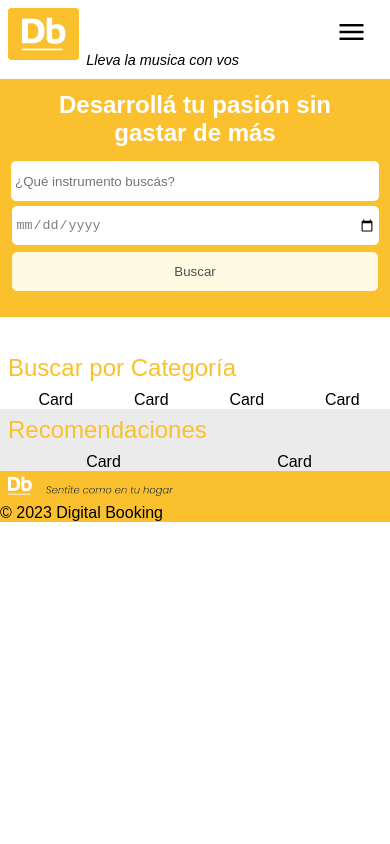
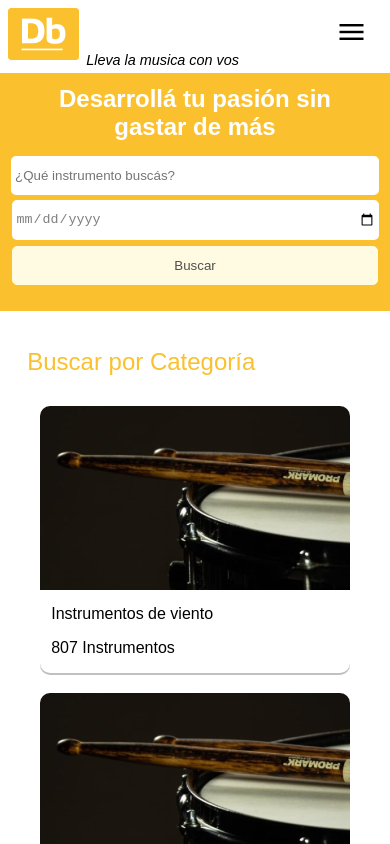
Before and after one commit to YesseniaJimenez/proyectoFinal, a React (Vite) app in the folder Frontend/Digital_Booking/: page /login in a window 390 px wide. Both pictures are taken after typing "name@example.com", "Sample123" into the empty fields and a click on the button "Ingresar". Shown: the top 844 px of the page. Built offline with nearby package versions, Linux system fonts and the light colour scheme.

Commit message:
added more styles, responsive design, cards

```diff
--- a/Frontend/Digital_Booking/src/App.css
+++ b/Frontend/Digital_Booking/src/App.css
@@ -1,8 +1,15 @@
+.App{
+	height: 100%;
+}
+
 /* ------------ Header ------------ */
 
 .header {
 	background-color: #FFFFFF;
 	margin-bottom: 10px;
+	width: 100%;
+	position: fixed;
+	top: 0;
 }
 
 .navBar {
@@ -49,6 +56,13 @@
 	right: 0.7em;
 	top: 0.5em;
 	display: none;
+}
+
+/* ------------ Main Home ------------ */
+
+.main-home {
+	height: 100%;
+	margin-top: 4.5625em;
 }
 
 /* ------------ Footer ------------ */
@@ -110,31 +124,66 @@
 .search-category {
 	background-color: white;
 	padding-left: 2.5em;
+	padding-right: 2.5em;
+	padding-bottom: 2.5em;
 }
 
 .search-category>h2 {
 	font-size: 1.5em;
 	font-weight: 400;
 	margin: 0.4em 0 0.4em;
+	padding-left: 0.8em;
 }
 
-/* Recomendations */
+.search-category .category-cards {
+	display: flex;
+	flex-wrap: wrap;
+	justify-content: space-evenly;
+	gap: 5px;
+}
+
+/* ------------ Recomendations ------------ */
 
 .recomendations {
 	background-color: rgb(235, 235, 235);
-	padding-left: 2.5em;
-	padding-top: 0.4em;
+	padding: 0.4em 2.5em 2.5em 2.5em;
 }
 
 .recomendations>h2 {
 	font-size: 1.5em;
 	font-weight: 400;
 	margin: 0 0 0.4em;
+	padding-left: 0.8em;
+}
+
+.recomendations .recomendation-cards {
+	display: flex;
+	justify-content: space-around;
+	flex-wrap: wrap;
+}
+
+/* ------------ Card ------------ */
+
+.card {
+	box-shadow: 0px 2px rgb(192, 192, 192);
+	border-radius: 0 0 10px 10px;
+}
+
+.card > a > img {
+	border-radius: 10px 10px 0 0;
+}
+
+.card > p:first-of-type {
+	margin-top: 0.7em;
+}
+
+.card > p {
+	padding-left: 0.7em;
 }
 
 /* ------------ Tablet ------------ */
 
-@media (min-width: 641px) and (max-width: 1007px) {
+@media (min-width: 656px) and (max-width: 1007px) {
 	/* ------------ Header ------------ */
 	.button {
 		width: 10.25em;
@@ -160,14 +209,23 @@
 	/* ------------ Search by Category ------------ */
 
 	.search-category {
-		padding-top: 1.7em;
-		padding-left: 0.5em;
+		padding: 1.7em 0.6em 2.7em 0.6em;
+	}
+
+	.search-category .category-cards {
+		gap: 1.25em;
+		margin-top: 1.875em;
 	}
 
 	/* ------------ Recomendations ------------ */
 
 	.recomendations {
-		padding-left: 0.5em;
+		padding: 1.7em 0.6em 2.7em 0.6em;
+	}
+
+	.recomendations .recomendation-cards {
+		gap: 1.25em;
+		margin-top: 1.875em;
 	}
 
 
@@ -175,7 +233,7 @@
 
 /* ------------ Mobile ------------ */
 
-@media (max-width: 640px) {
+@media (max-width: 655px) {
 	/* ------------ Header ------------ */
 
 	.material-symbols-outlined {
@@ -216,22 +274,34 @@
 	.search-category {
 		padding-top: 1.7em;
 		padding-left: 0.5em;
+		padding-right: 0.5em;
 	}
 
 	.search-category>h2 {
 		color: #FBC02D;
 	}
 
+	.search-category .category-cards {
+		gap: 1.25em;
+		margin-top: 1.875em;
+	}
 
 
 	/* ------------ Recomendations ------------ */
 
 	.recomendations {
 		padding-left: 0.5em;
+		padding-right: 0.5em;
+		padding-top: 2.5em;
 	}
 
 	.recomendations>h2 {
 		color: #FBC02D;
 	}
 
+	.recomendations .recomendation-cards {
+		gap: 1.25em;
+		margin-top: 1.875em;
+	}
+
 }
--- a/Frontend/Digital_Booking/src/App.jsx
+++ b/Frontend/Digital_Booking/src/App.jsx
@@ -9,7 +9,7 @@ import ContextLoginProvider from "./Context/LoginContext";
 
 function App() {
 	return (
-		<div>
+		<div className="App">
 			<BrowserRouter>
 				<ContextLoginProvider>
 					<Routes>
--- a/Frontend/Digital_Booking/src/Components/Card.jsx
+++ b/Frontend/Digital_Booking/src/Components/Card.jsx
@@ -1,8 +1,15 @@
 import React from 'react'
+import { Link } from 'react-router-dom'
+import percusion from "../assets/images/percusion.png"
+
 
 const Card = () => {
     return (
-        <div>Card</div>
+        <div className='card'>
+            <Link><img src={percusion} alt="Card" /></Link>
+            <p>{"Instrumentos de viento"}</p>
+            <p>{"807 Instrumentos"}</p>
+        </div>
     )
 }
 
--- a/Frontend/Digital_Booking/src/Routes/Home.jsx
+++ b/Frontend/Digital_Booking/src/Routes/Home.jsx
@@ -3,7 +3,7 @@ import Card from '../Components/Card'
 
 const Home = () => {
 	return (
-		<>
+		<main className='main-home'>
 			<div className='search-div'>
 				<h1>Desarrollá tu pasión sin gastar de más</h1>
 				<form action="">
@@ -15,7 +15,7 @@ const Home = () => {
 
 			<div className='search-category'>
 				<h2>Buscar por Categoría</h2>
-				<div className="category-cards" style={{display: "flex", justifyContent: "space-around"}}>
+				<div className="category-cards">
 					<Card />
 					<Card />
 					<Card />
@@ -25,12 +25,12 @@ const Home = () => {
 
 			<div className="recomendations">
 				<h2>Recomendaciones</h2>
-				<div className="recomendation-cards" style={{display: "flex", justifyContent: "space-around"}}>
+				<div className="recomendation-cards">
 					<Card />
 					<Card />
 				</div>
 			</div>
-		</>
+		</main>
 	)
 }
 
```
Also changed, not shown: Frontend/Digital_Booking/src/assets/images/percusion.png (added).
